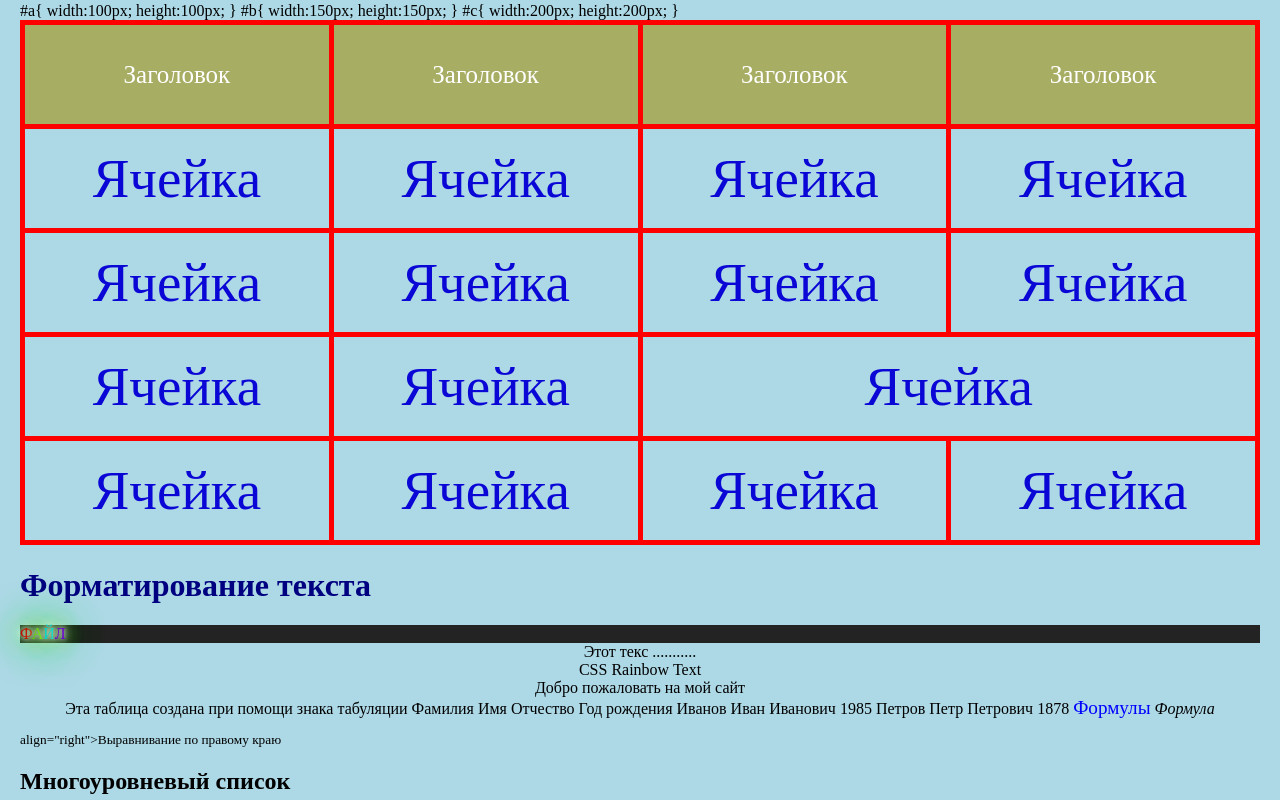
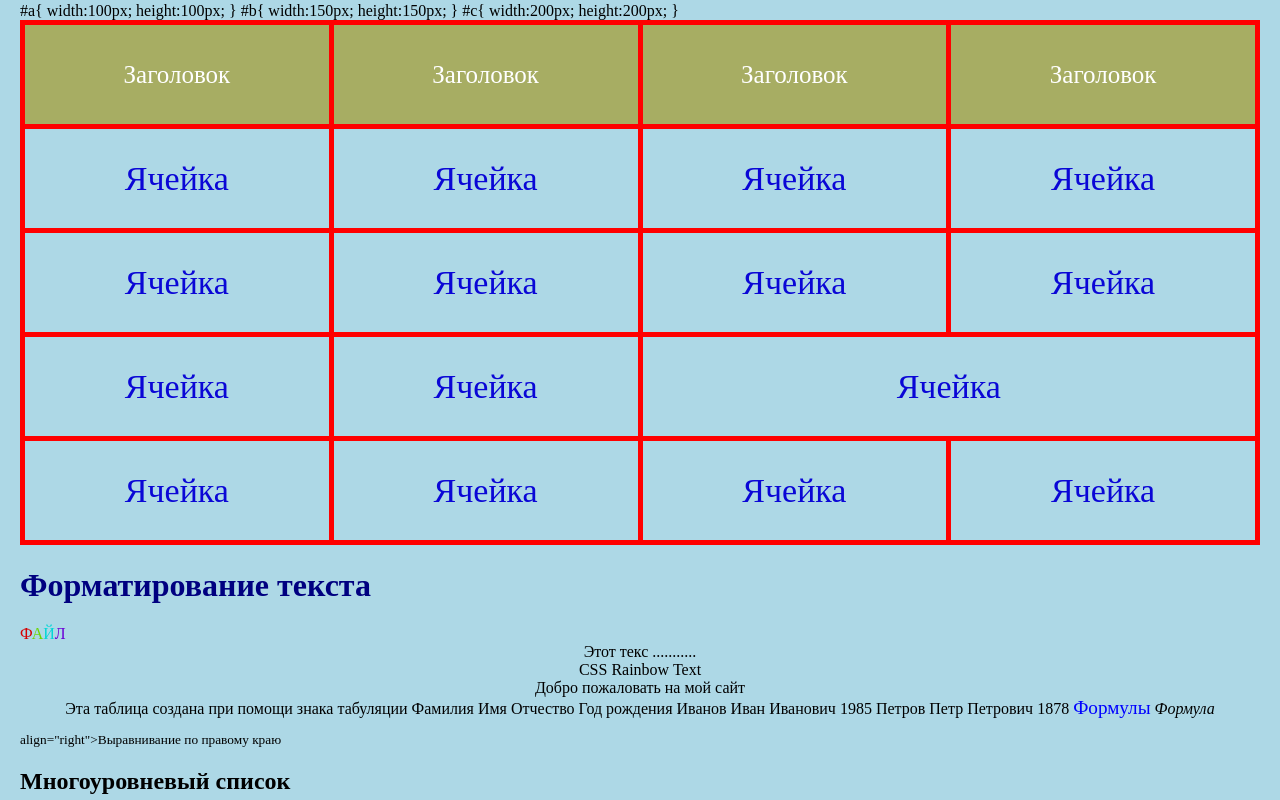
Before and after one commit to BoishtanOlesa/kyrsovaa, a plain HTML site: page index.html in a window 1280 px wide. Shown: the part 1520-2320 px from the top of the page. Drawn offline with nearby package versions, Linux system fonts and the light colour scheme.

Commit message:
Update my.css

```diff
--- a/my.css
+++ b/my.css
@@ -1,4 +1,4 @@
- .rainbow-text {
+ #rainbow-text {
 color: #FFFFFF;
 background: #232323;
 text-shadow: 0 0 5px #FFF, 0 0 10px #FFF, 0 0 15px #FFF, 0 0 20px #49ff18, 0 0 30px #49FF18, 0 0 40px #49FF18, 0 0 55px #49FF18, 0 0 75px #49ff18;
@@ -7,6 +7,6 @@ text-shadow: 0 0 5px #FFF, 0 0 10px #FFF, 0 0 15px #FFF, 0 0 20px #49ff18, 0 0 3
 	/* Стили таблицы (IKSWEB) */
 	table.iksweb{text-decoration: none;border-collapse:collapse;width:100%;text-align:center;}
 	table.iksweb th{font-weight:normal;font-size:25px; color:#ffffff;background-color:#a7ad63;}
-	table.iksweb td{font-size:55px;color:#0a06d6;}
+	table.iksweb td{font-size:34px;color:#0a06d6;}
 	table.iksweb td,table.iksweb th{white-space:pre-wrap;padding:33px 0px;line-height:33px;vertical-align: middle;border: 5px solid #ff0000;}	table.iksweb tr:hover{background-color:#f9fafb}
 	table.iksweb tr:hover td{color:#0095ff;cursor:default;}
```
